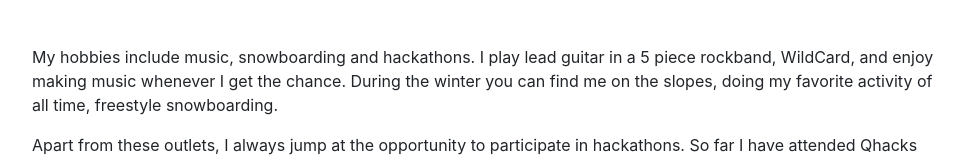
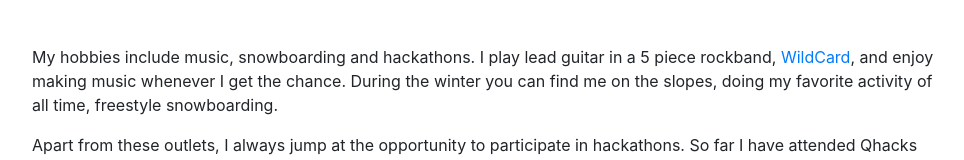
Before and after one commit to maxgillham/maxgillham.github.io, a website with bundled scripts: page index.html in a window 1280 px wide. Shown: the part 3534-3694 px from the top of the page, without its empty margins (288-1252 px from the left). Built offline with nearby package versions, Linux system fonts and the light colour scheme; a web font is replaced by a local one.

Commit message:
added hyperlink to wildcard

```diff
--- a/index.html
+++ b/index.html
@@ -153,7 +153,7 @@
       <section class="resume-section p-3 p-lg-5 d-flex flex-column" id="interests">
         <div class="my-auto">
           <h2 class="mb-5">Interests</h2>
-          <p>My hobbies include music, snowboarding and hackathons.  I play lead guitar in a 5 piece rockband, WildCard, and enjoy making music whenever I get the chance.  During the winter you can find me on the slopes, doing my favorite activity of all time, freestyle snowboarding. </p>
+          <p>My hobbies include music, snowboarding and hackathons.  I play lead guitar in a 5 piece rockband, <a href="https://www.facebook.com/WildCardTunes/">WildCard</a>, and enjoy making music whenever I get the chance.  During the winter you can find me on the slopes, doing my favorite activity of all time, freestyle snowboarding. </p>
           <p class="mb-0">Apart from these outlets, I always jump at the opportunity to participate in hackathons.  So far I have attended Qhacks and HackMIT, however, this is only the start.</p>
         </div>
       </section>
```
